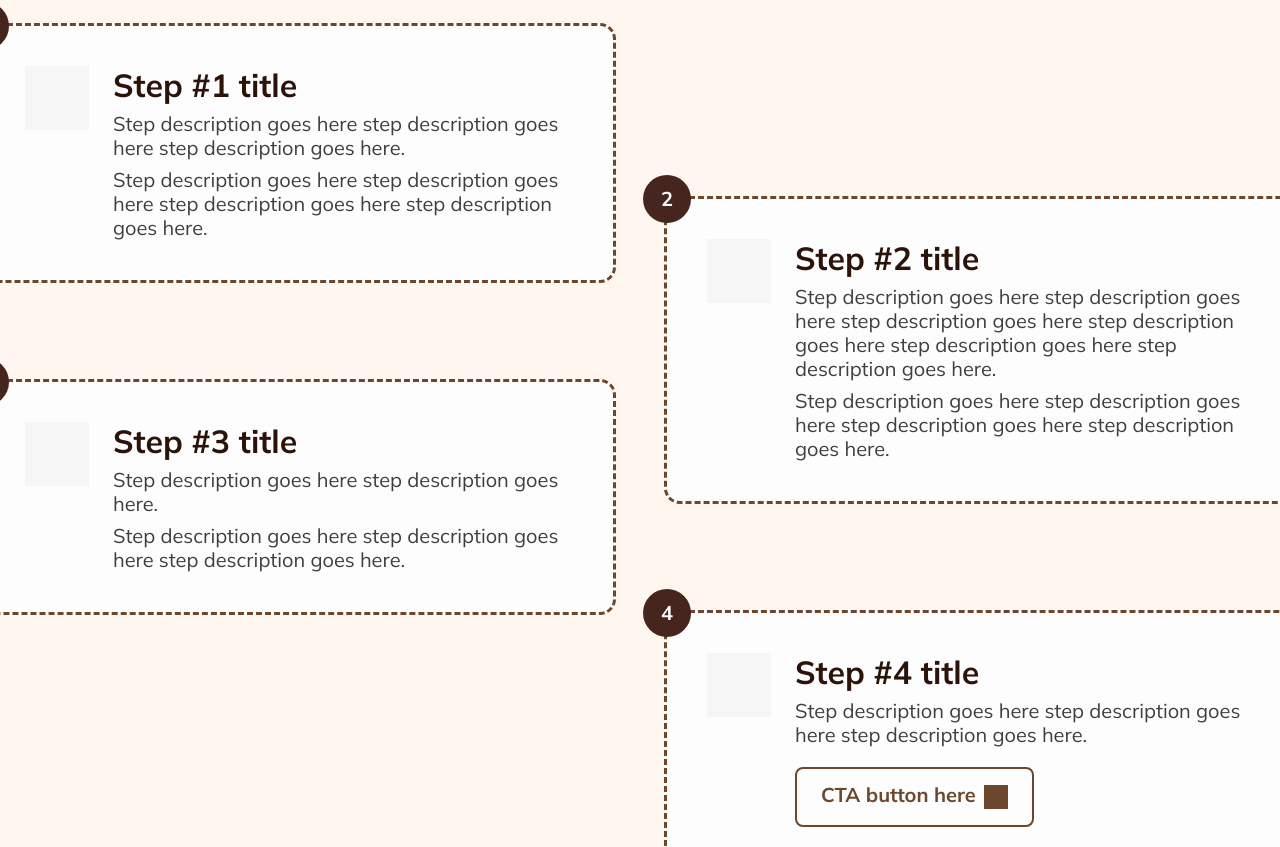
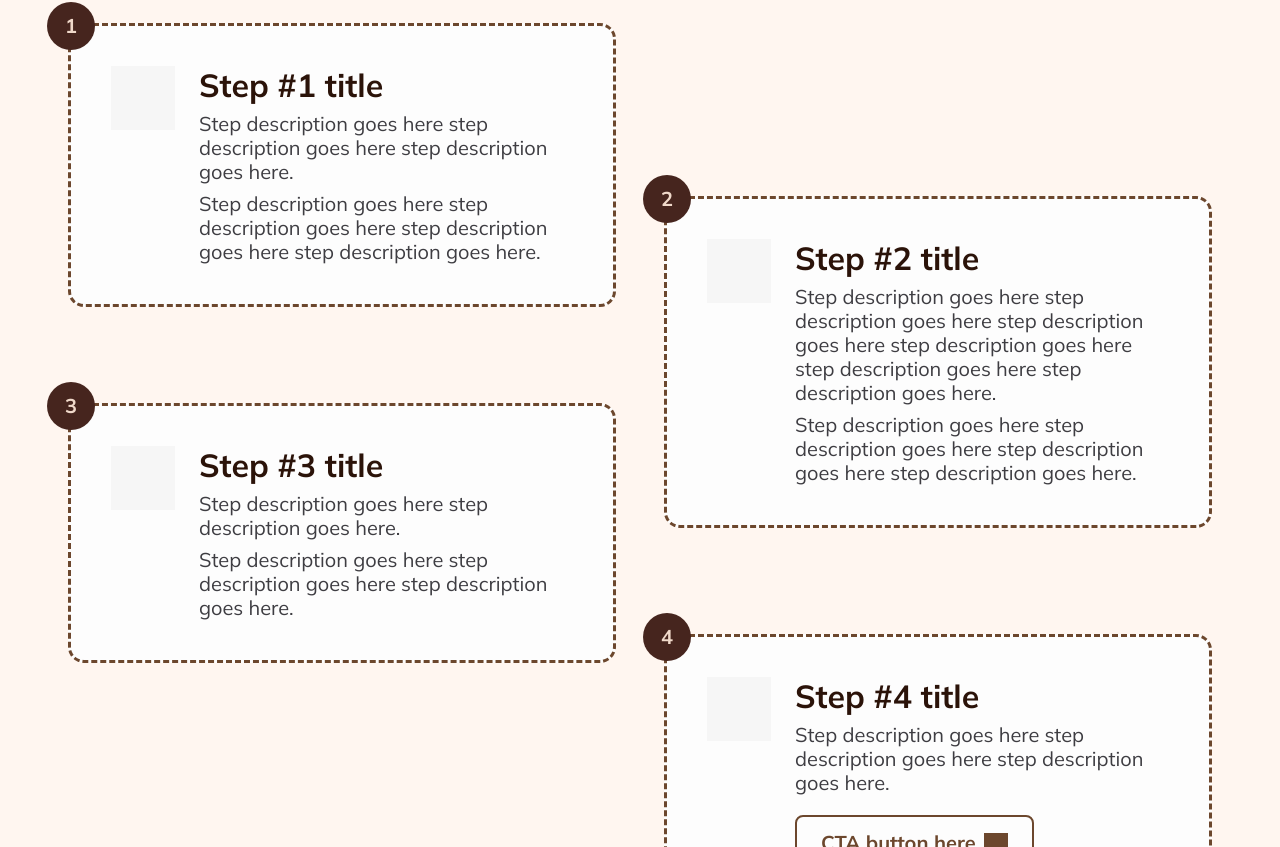
Before and after one commit to dot-slash-digital/tng-web, a Next.js app: page / in a window 1280 px wide. Shown: the part 1007-1854 px from the top of the page. Built offline with nearby package versions, Linux system fonts and the light colour scheme.

Commit message:
Prettier

```diff
--- a/app/styles/components/home/our-process.module.scss
+++ b/app/styles/components/home/our-process.module.scss
@@ -50,7 +50,7 @@
 }
 
 .rectangle {
-  width: 548px;
+  width: 462px;
   display: flex;
   padding: 40px;
   gap: 24px;
@@ -103,7 +103,7 @@
 
 .circle-num {
   @include fonts.paragraph-bold;
-  color: colors.$white;
+  color: colors.$brown-200;
 }
 
 .icon {
```
